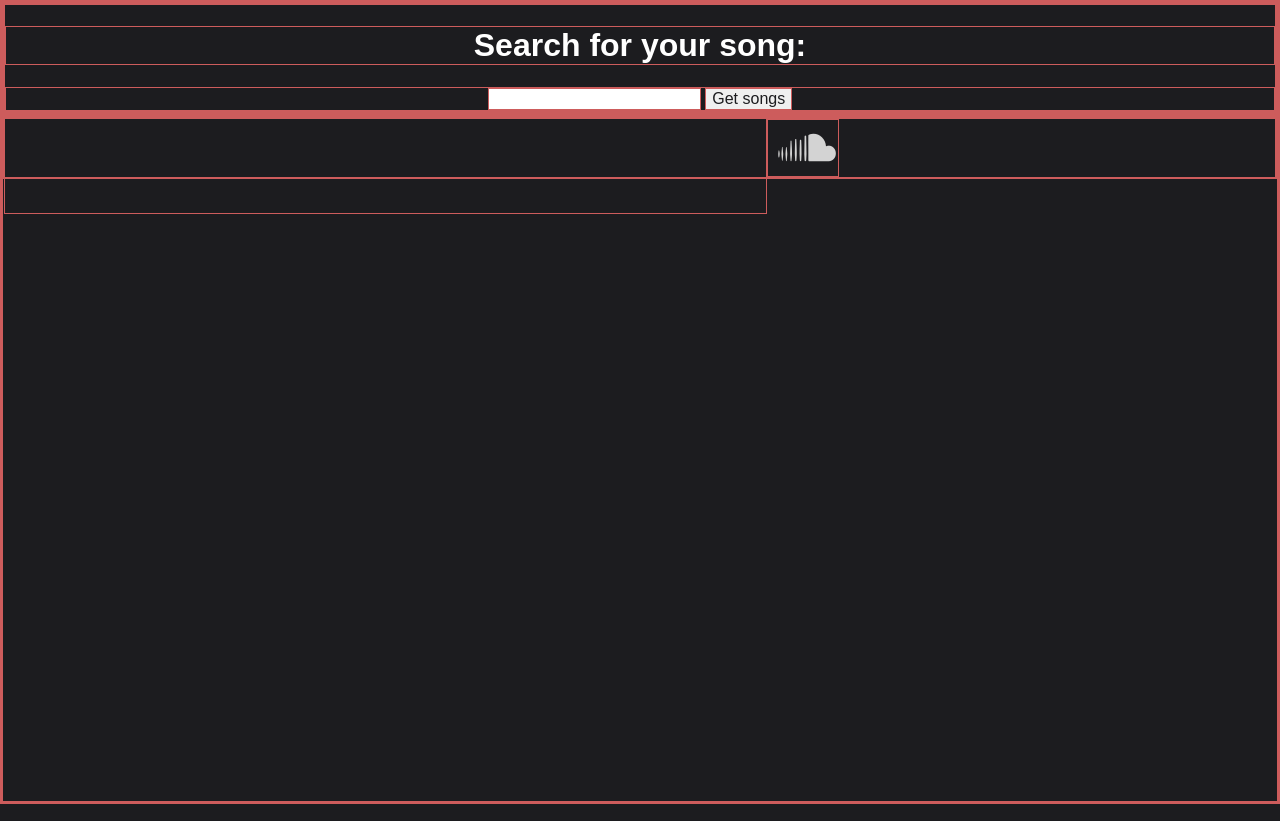
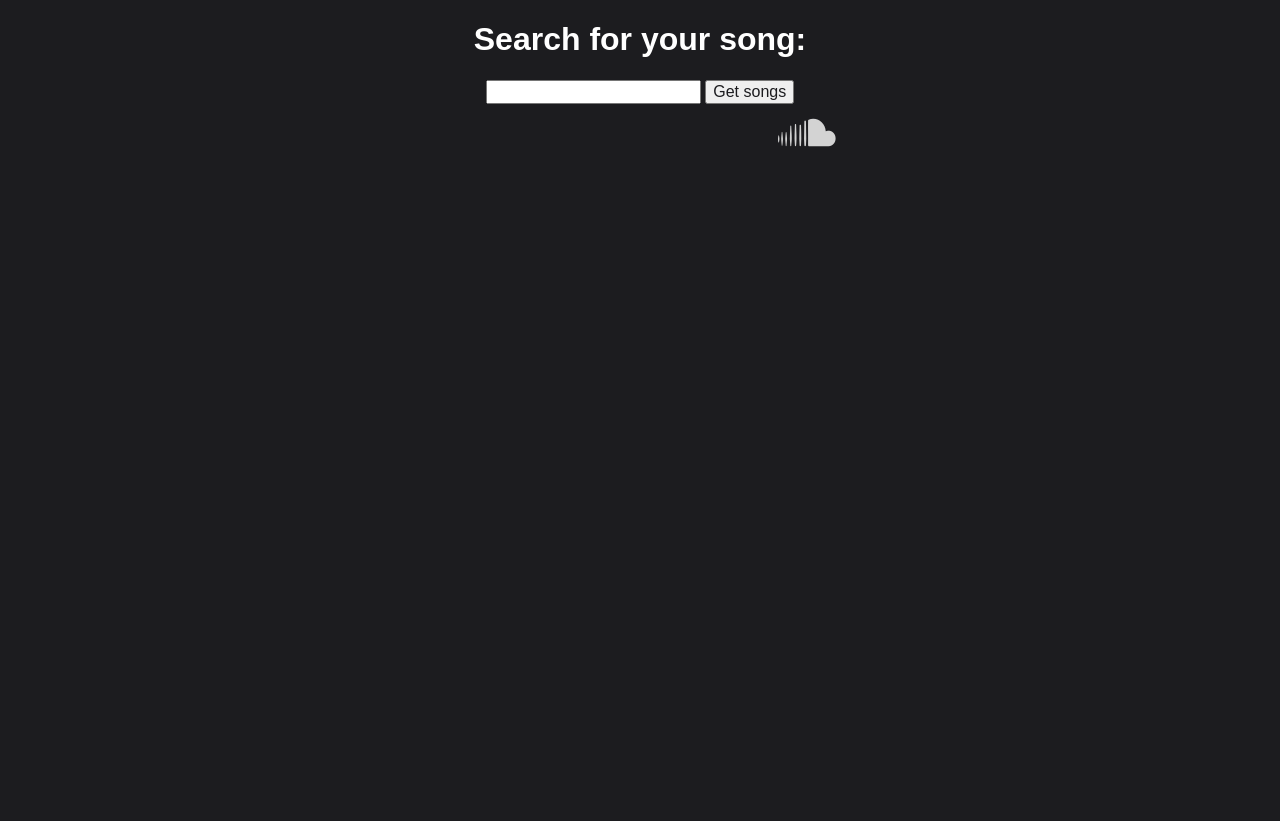
Before and after one commit to n8kolenberg/soundful, a plain HTML site: page index.html in a window 1280 px wide. Drawn offline with nearby package versions, Linux system fonts and the light colour scheme.

Commit message:
Removed debug border around all elements

```diff
--- a/css/main.css
+++ b/css/main.css
@@ -4,7 +4,7 @@
 ==============================*/
 * {
 	box-sizing: border-box;
-	border: 1px indianred solid;
+	/*border: 1px indianred solid;*/
 }
 
 body {
```
